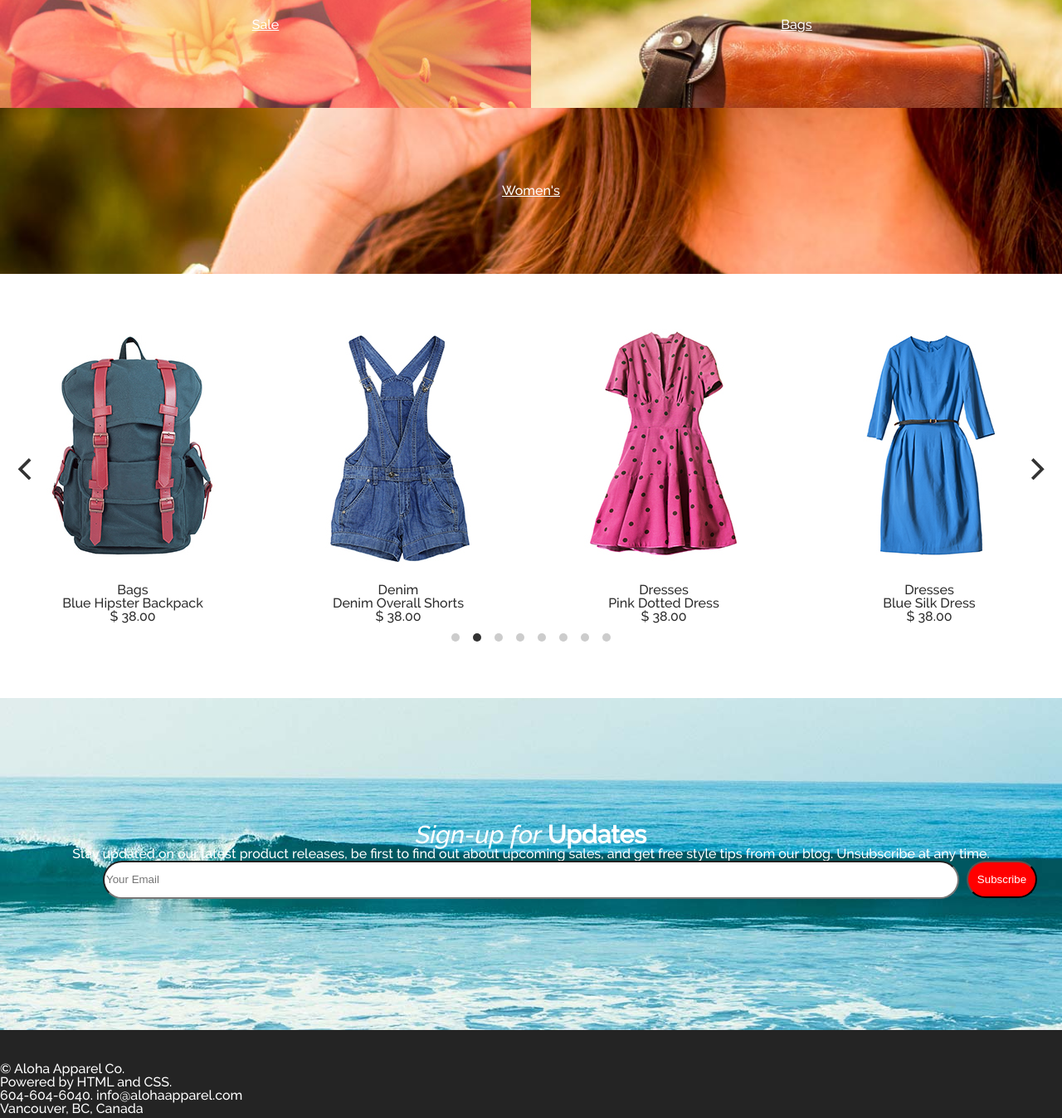
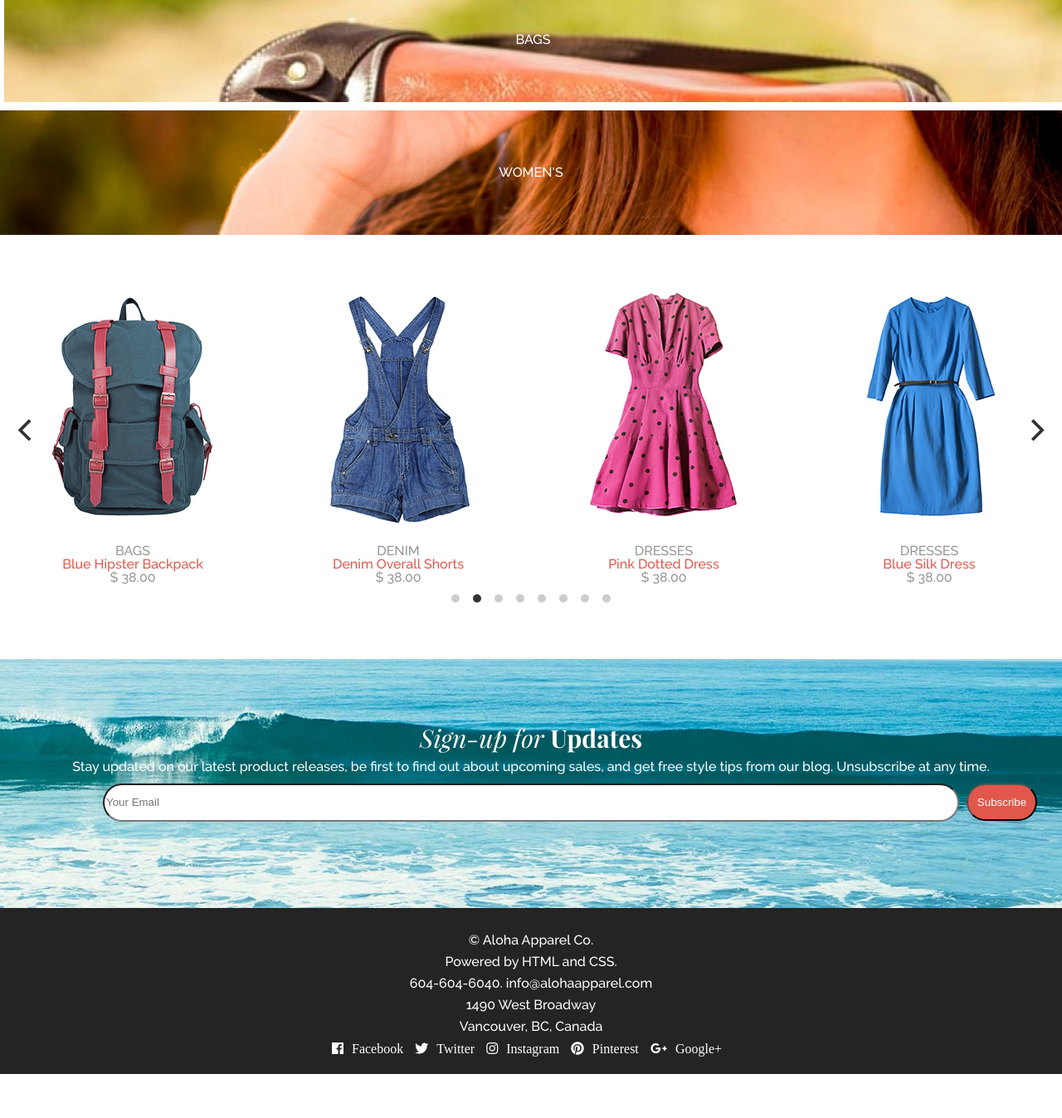
Before and after one commit to DominiqueYan/Aloha, a plain HTML site: page index.html in a window 1280 px wide. Shown: the part 1560-2907 px from the top of the page at 83% size. After the commit the page ends 2854 px from the top, so only its background shows below. Drawn offline with Linux system fonts and the light colour scheme.

Commit message:
margins and fonts touchup

```diff
--- a/index.html
+++ b/index.html
@@ -30,7 +30,7 @@
     <section class="banner">
       <div class="banner-text-container">
         <p class="collection">NEW COLLECTION</p>
-        <p class="season">Spring/Summer 2019</p>
+        <p class="season">Spring/Summer <br>2019</br></p>
       </div>
     </section>
 
@@ -93,15 +93,15 @@
         <div><p>© Aloha Apparel Co.</p>
         <p>Powered by HTML and CSS.</p>
         <p>604-604-6040. info@alohaapparel.com</p>
-        <p>Vancouver, BC, Canada</p>
+        <p>1490 West Broadway</p><p></p>Vancouver, BC, Canada</p>
         </div>
 
-        <div class="container">
-            <i class="fab fa-facebook"></i>
-            <i class="fab fa-twitter"></i>
-            <i class="fab fa-instagram"></i>
-            <i class="fab fa-pinterest"></i>
-            <i class="fab fa-google-plus-g"></i>
+        <div class="footer-container">
+            <i class="fab fa-facebook"><p>Facebook</p></i>
+            <i class="fab fa-twitter"><p>Twitter</p></i>
+            <i class="fab fa-instagram"><p>Instagram</p></i>
+            <i class="fab fa-pinterest"><p>Pinterest</p></i>
+            <i class="fab fa-google-plus-g"><p>Google+</p></i>
         </div>
     </footer>
 
--- a/style.css
+++ b/style.css
@@ -215,9 +215,17 @@ header {
 .season {
   font-size: 25px
 }
+
+.about {
+  margin-top: 50px;
+  margin-bottom: 50px;
+}
 .about h2{
   font-style: italic;
   text-align: center;
+  font-size: 25px;
+  font-family: "Playfair Display";
+
 }
 
 .about h2 span{
@@ -225,6 +233,11 @@ header {
   font-style: normal;
 }
 
+.about p {
+  margin: 10px;
+  line-height: 20px;
+  text-align: center;
+}
 .products {
  display: flex;
  flex-flow: row wrap;
@@ -234,71 +247,98 @@ header {
   display: flex;
   justify-content: center;
   align-items: center;
-  height: 200px;
+  height: 150px;
   background-size: cover;
   background-position: center center;
 }
 
 .products div a {
   color: white;
+  text-decoration-line: none;
+  text-transform: uppercase;
+  font-size: 16px;
 }
 .menscat {
   background: url("images/mens-category.jpg");
   background-repeat: no-repeat;
   flex: 100%;
+  margin-bottom: 10px;
 }
 
 .trendscat {
   background: url("images/trends-category.jpg");
-  flex: 50%;
+  flex: 45%;
   background-repeat: no-repeat;
+  margin-right: 5px;
+
 }
 
 .glassescat {
   background: url("images/glasses-category.jpg");
-  flex: 50%;
+  flex: 45%;
   background-repeat: no-repeat;
+  margin-left: 5px;
+  margin-bottom: 10px;
+
 }
 
 .salecat {
   background: url('images/sale-category.jpg');
   background-repeat: no-repeat;
-  flex: 50%;
+  flex: 45%;
+  margin-right: 5px;
 }
 
 .bagscat {
   background: url('images/bags-category.jpg');
   background-repeat: no-repeat;
-  flex: 50%;
+  flex: 45%;
+  margin-left: 5px;
 }
 
 .womenscat {
   background: url('images/womens-category.jpg');
   background-repeat: no-repeat;
   flex: 100%;
-  margin-bottom: 50px;
+  margin-top: 10px;
 }
 
 .featured {
   height: auto;
   text-align: center;
+  margin-top: 50px;
+
+}
+
+.featured h4{
+  color: #e2574c
+}
+.featured p {
+  color: #969696;
+  text-transform: uppercase;
 }
 
 .newsletter {
   background: url("images/wave-bkgd.jpg") no-repeat bottom;
-  height: 400px;
+  height: 300px;
   text-align: center;
   margin-top: 90px;
 }
 .newscontainer {
- padding-top: 150px;
- padding-bottom: 150px;
  color: white;
+ padding-top: 80px
+
 }
 
 .newscontainer h1 {
   font-style: italic;
   font-size: 30px;
+  font-family: "Playfair Display";
+}
+
+.newscontainer p {
+  margin: 10px;
+  line-height: 20px
 }
 
 .newscontainer h1 span{
@@ -316,7 +356,7 @@ header {
   position: absolute;
   right: 30px;
   color: white;
-  background-color: red;
+  background-color:#e2574c;
   border-radius: 50px;
   height: 45px;
   width: 85px
@@ -327,8 +367,19 @@ footer {
   color: white;
   display: flex;
   flex-direction: column;
-  justify-content: space-evenly;
   height: 200px;
+  display: flex;
+  justify-content: center;
+  align-items: center;
+  text-align: center;
+}
+
+footer p {
+  margin: 10px
+}
+
+.footer-container p {
+  display: none
 }
 
 @media (min-width: 600px) {
@@ -346,6 +397,20 @@ footer {
     height: 800px;
 
 }
+
+.menscat {
+  flex: 50%
+}
+.trendscat {
+  flex: 25%
+}
+.glassescat {
+  flex: 25%
+}
+
+.footer-container p {
+  display: inline
+}
 }
 
 @media (min-width: 1240px) {
@@ -356,4 +421,5 @@ footer {
   .main-navigation {
     border: none
   }
+
 }
```
